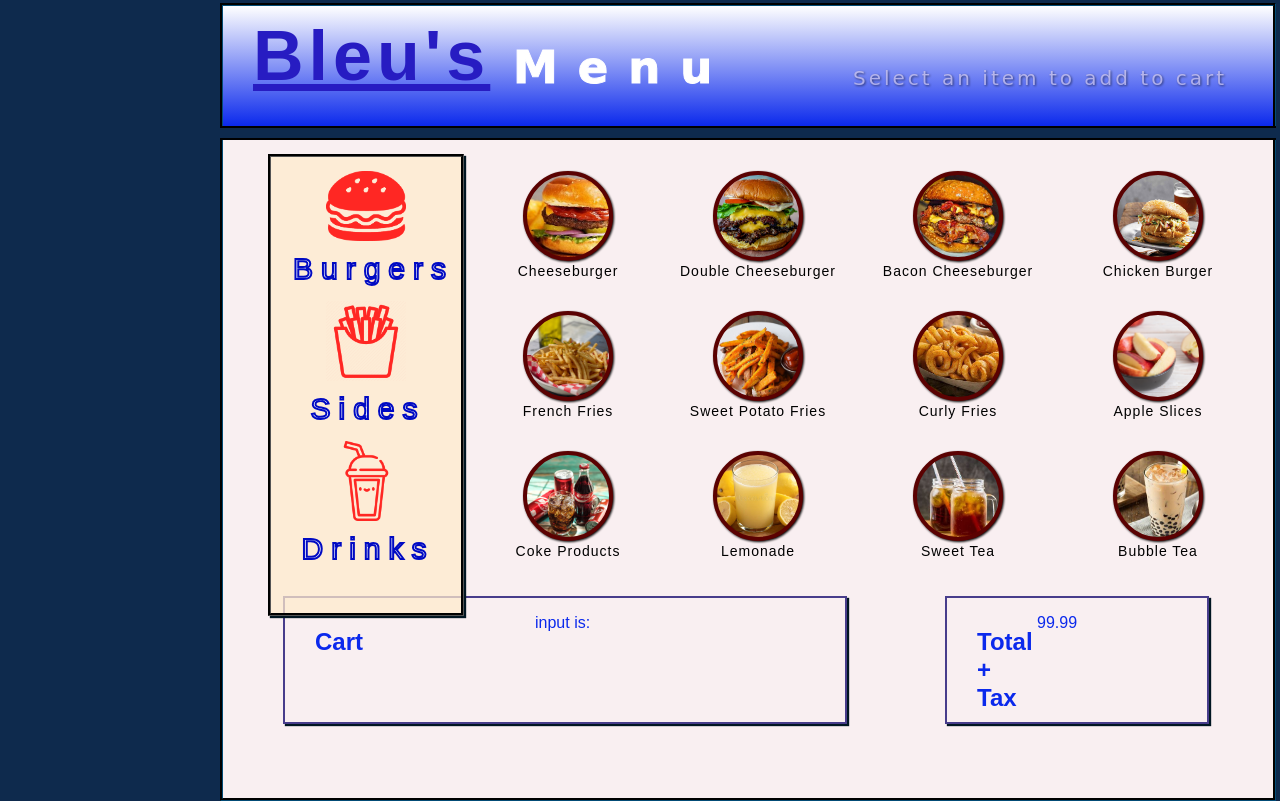
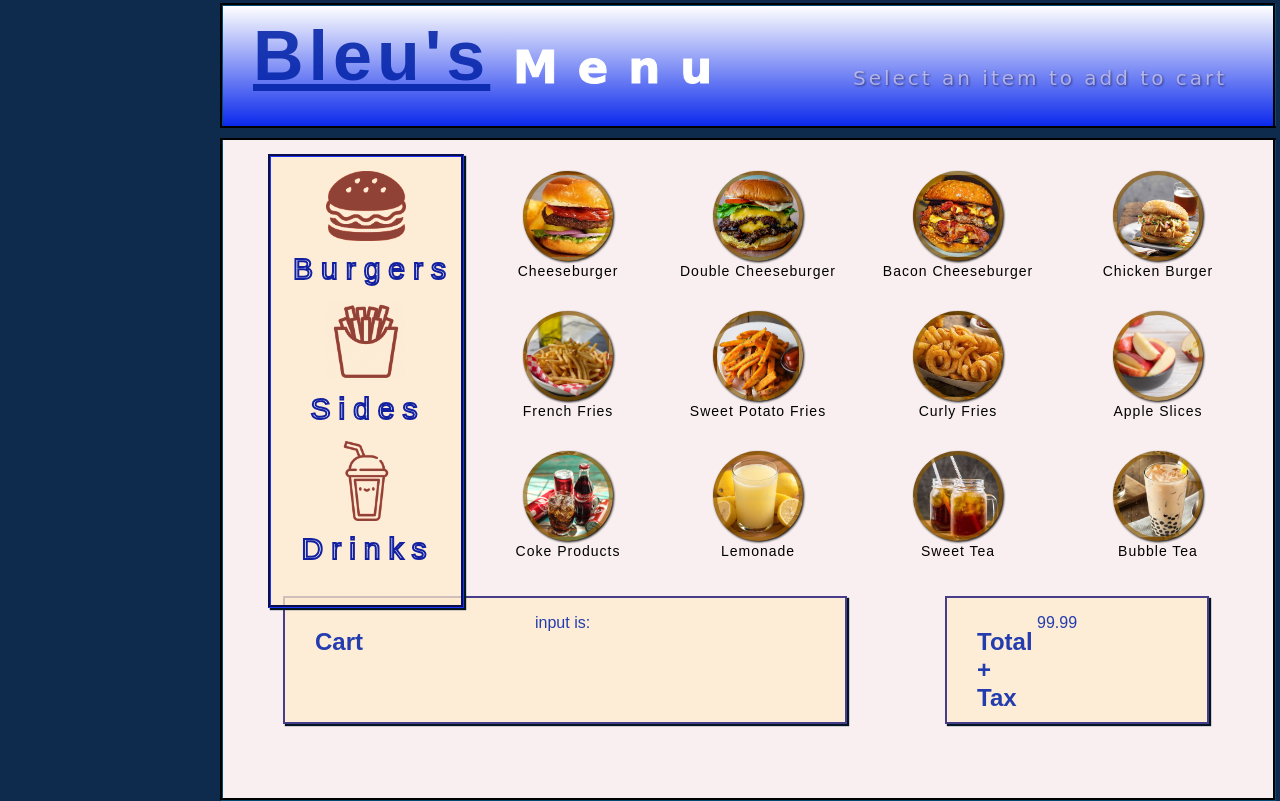
Before and after one commit to GMj86/flaskapp-borger, a Flask app: page / in a window 1280 px wide; the page is wider, and only the part inside the window is pictured. Run offline with Flask 2, Linux system fonts and the light colour scheme.

Commit message:
Update some.css

```diff
--- a/static/some.css
+++ b/static/some.css
@@ -11,7 +11,6 @@
 .container {
     height: 99vh;
     width: 1050px;
-    background-color: rgb(162, 212, 255);
     background-position: center;
     background-size: cover;
     position: relative;
@@ -32,7 +31,7 @@
 
 .blues{
 
-    color:rgb(39, 28, 194);
+    color:rgba(3, 36, 168, 0.875);;
     font-family: fantasy;
     font-size: 35px;
     padding: 10px 30px;
@@ -92,13 +91,14 @@
     border: 2px solid darkslateblue;
     width:500px;
     height:8vh;
-    color:rgb(11, 41, 236);
+    color:rgba(3, 36, 168, 0.875);
     margin:auto;
     position:absolute;
     padding:30px;
     top: 60px;
     left:60px;;
     box-shadow: 2px 2px 1px#011622;
+    background-color: rgba(255, 235, 205, 0.74);
 }
 
 .cartitems {
@@ -115,13 +115,15 @@ top: 16px;
     text-align: left;
     width:200px;
     height:8vh;
-    color:rgb(11, 41, 236);
+    color:rgba(3, 36, 168, 0.875);;
     margin:auto;
     position:absolute;
     padding:30px;
     right: -20px;
     top:60px;;
     box-shadow: 2px 2px 1px#011622;
+    background-color: rgba(255, 235, 205, 0.74);
+
 
 
 }
@@ -170,7 +172,7 @@ height: 12vh;
 .foodtypes {
     position: absolute;
     width:150px;
-    height:54vh;
+    height:53vh;
     left:45px;
     top: 148px;
     padding: 20px;
@@ -179,7 +181,7 @@ height: 12vh;
     margin:auto;
     line-height: 40px;
     border-style: groove;
-    border-color: black;
+    border-color: rgb(19, 33, 161);
     background-color: rgba(255, 235, 205, 0.74);
     box-shadow: 2px 2px 1px#011622;
   }
@@ -190,7 +192,7 @@ font-size: 30px;
 font-family: fantasy;
 color:white;
 position: relative;
--webkit-text-stroke-color: rgb(0, 10, 195);
+-webkit-text-stroke-color: rgb(19, 33, 161);
 -webkit-text-stroke-width: 2px;
 line-height: 45px;
 left: 2px;
@@ -203,7 +205,7 @@ text-align: center;
     top:10px;
     color:rgba(255, 0, 0, 0.759);
     display: inline-block;
-    filter: opacity(0.6) drop-shadow(0 0 0 rgba(255, 0, 0, 0.99)) saturate(500%) brightness(150%);
+    filter: opacity(0.5) drop-shadow(0 0 0 rgba(80, 38, 0, 0.99)) saturate(500%) brightness(150%);
     position:relative;
 }
 
@@ -228,7 +230,7 @@ text-align: center;
     color:orange;
     display: inline-block;
     position:relative;
-    border: 4px solid rgb(91, 2, 2);
+    border: 4px solid rgba(143, 89, 2, 0.638);
     border-radius: 50%;
     height: 90px;
     width: 90px;
@@ -236,15 +238,6 @@ text-align: center;
     filter: drop-shadow(1px 1px 1px black);
     background-position: center;
     background-size: cover;
-}
-
-#.drink1 img{
-    position:relative;
-    border-radius: 50%;
-    height: 10px;
-    width: 10px;
-    transition: transform .7s ease-in-out;
-    filter: drop-shadow(1px 1px 1px black) ;
 }
 
 .burger1 button:hover{
@@ -299,7 +292,7 @@ filter: brightness(50%);
     color:orange;
     display: inline-block;
     position:relative;
-    border: 4px solid rgb(91, 2, 2);
+    border: 4px solid rgba(143, 89, 2, 0.638);
     border-radius: 50%;
     height: 90px;
     width: 90px;
@@ -349,7 +342,7 @@ filter: brightness(50%);
     color:orange;
     display: inline-block;
     position:relative;
-    border: 4px solid rgb(91, 2, 2);
+    border: 4px solid rgba(143, 89, 2, 0.638);
     border-radius: 50%;
     height: 90px;
     width: 90px;
@@ -400,7 +393,7 @@ filter: brightness(50%);
     color:orange;
     display: inline-block;
     position:relative;
-    border: 4px solid rgb(91, 2, 2);
+    border: 4px solid rgba(143, 89, 2, 0.638);
     border-radius: 50%;
     height: 90px;
     width: 90px;
```
